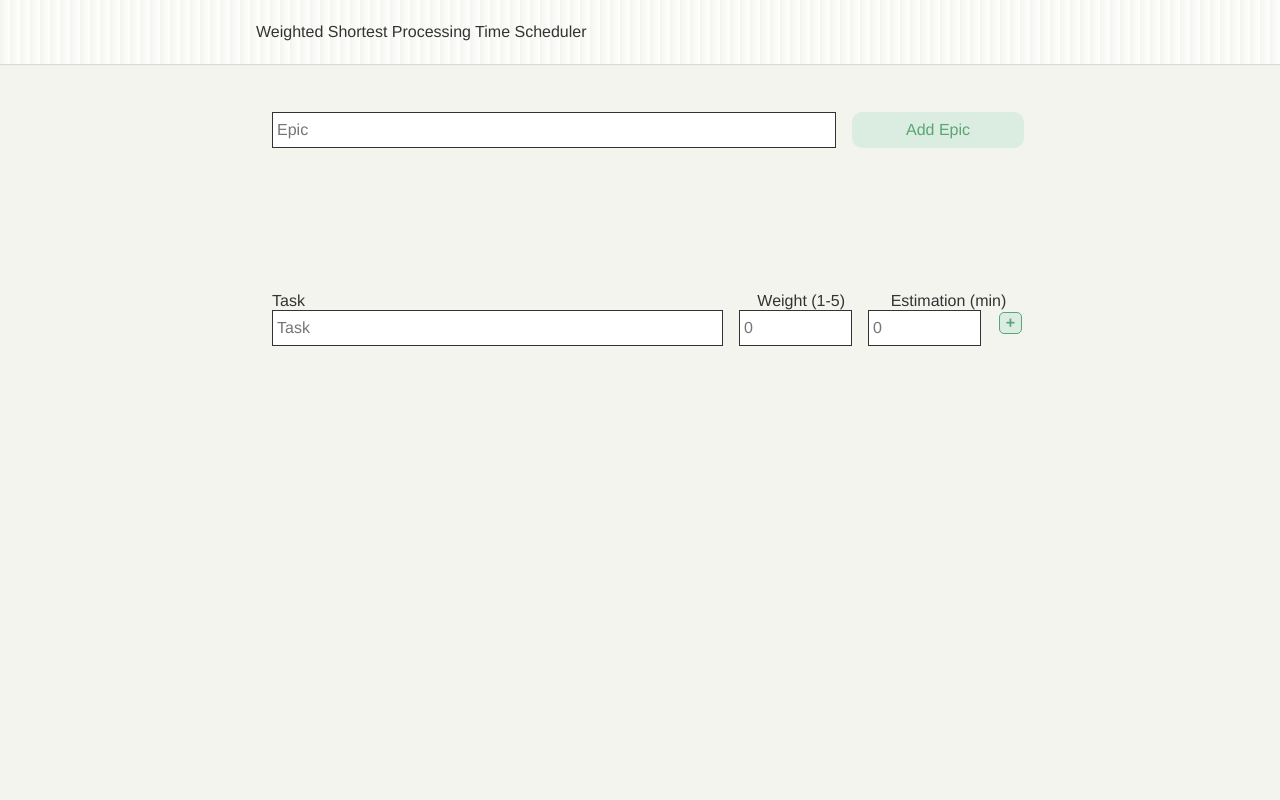
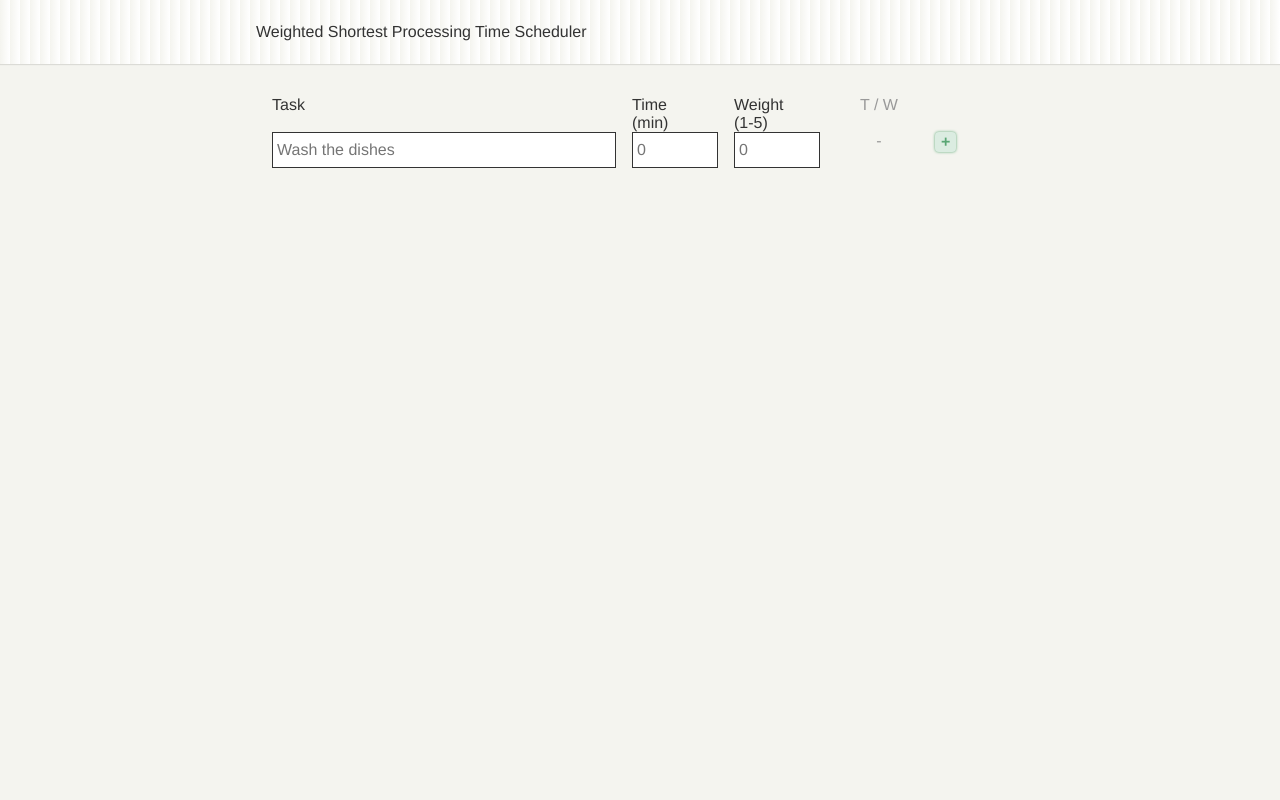
Before and after one commit to gabepk/wspt-scheduler, a React (Create React App) app: page / in a window 1280 px wide. Shown: the top 800 px of the page. Built offline with nearby package versions, Linux system fonts and the light colour scheme.

Commit message:
Add input validations

```diff
--- a/package.json
+++ b/package.json
@@ -1,5 +1,5 @@
 {
-  "homepage": "https://gabepk.github.io/wspt-scheduler/",
+  "homepage": "https://gabepk.github.io/wspt-scheduler",
   "name": "wspt-scheduler",
   "version": "0.1.0",
   "private": true,
@@ -18,7 +18,7 @@
     "test": "react-scripts test",
     "eject": "react-scripts eject",
     "predeploy": "npm run build",
-    "deploy": "gh-pages -d build"
+    "deploy": "gh-pages -b main -d build"
   },
   "eslintConfig": {
     "extends": [
--- a/src/App.css
+++ b/src/App.css
@@ -97,7 +97,6 @@ a {
 }
 
 input {
-  padding: 8px 4px;
   border: 1px solid #333;
 }
 
--- a/src/Components/Scheduler/Epic.module.css
+++ b/src/Components/Scheduler/Epic.module.css
@@ -15,6 +15,7 @@
   border: none;
   margin-left: 1rem;
   border-radius: 10px;
+  box-shadow: 0 0 3px 0;
 }
 
 .epicInput {
--- a/src/Components/Scheduler/Scheduler.js
+++ b/src/Components/Scheduler/Scheduler.js
@@ -8,9 +8,10 @@ const Scheduler = () => {
   const [tasks, setTasks] = React.useState(null);
 
   React.useEffect(() => {
-    const localEpicsStr = window.localStorage.getItem('epics');
-    const localEpics = JSON.parse(localEpicsStr);
-    setEpics(localEpics || []);
+    // TODO: Connect Epic with Task
+    // const localEpicsStr = window.localStorage.getItem('epics');
+    // const localEpics = JSON.parse(localEpicsStr);
+    // setEpics(localEpics || []);
 
     const localTasksStr = window.localStorage.getItem('tasks');
     const localTasks = JSON.parse(localTasksStr);
--- a/src/Components/Scheduler/Task.js
+++ b/src/Components/Scheduler/Task.js
@@ -16,12 +16,20 @@ const Task = ({ tasks, setTasks, nextId }) => {
 
   function addTask() {
     if (!newTask || !newTask.name || newTask.name.length <= 0) return;
+
+    if (newTask.estimation && newTask.estimation < 1) return;
+
+    if (newTask.weight && (newTask.weight < 1 || newTask.weight > 5)) return;
+
     const taskAlreadyExists = tasks.find((task) => task.name === newTask.name);
     if (taskAlreadyExists) {
       alert('Task already exists');
     } else {
       const task = { ...newTask, id: counter };
       setCounter(counter + 1);
+
+      task.weight = task.weight || 1;
+      task.estimation = task.estimation || 1;
 
       const newTasks = [...tasks, task];
       updateTasksSorted(newTasks);
@@ -70,15 +78,24 @@ const Task = ({ tasks, setTasks, nextId }) => {
     <section className={styles.task}>
       <div className={styles.row}>
         <div>Task</div>
-        <div>Weight (1-5)</div>
-        <div>Estimation (min)</div>
+        <div>
+          Time
+          <br />
+          (min)
+        </div>
+        <div>
+          Weight
+          <br />
+          (1-5)
+        </div>
+        <div className={styles.order}>T / W</div>
         <div></div>
       </div>
-      <div className={styles.row}>
+      <div className={`${styles.row} ${styles.newTaskForm}`}>
         <div>
           <input
             type="text"
-            placeholder="Task"
+            placeholder="Wash the dishes"
             value={newTask.name}
             onChange={({ target }) =>
               setNewTask({ ...newTask, name: target.value })
@@ -89,9 +106,10 @@ const Task = ({ tasks, setTasks, nextId }) => {
           <input
             type="number"
             placeholder="0"
-            value={newTask.weight}
+            value={newTask.estimation}
             onChange={({ target }) =>
-              setNewTask({ ...newTask, weight: Number(target.value) })
+              Number(target.value) > 0 &&
+              setNewTask({ ...newTask, estimation: Number(target.value) })
             }
           />
         </div>
@@ -99,11 +117,18 @@ const Task = ({ tasks, setTasks, nextId }) => {
           <input
             type="number"
             placeholder="0"
-            value={newTask.estimation}
+            value={newTask.weight}
             onChange={({ target }) =>
-              setNewTask({ ...newTask, estimation: Number(target.value) })
+              Number(target.value) > 0 &&
+              Number(target.value) < 6 &&
+              setNewTask({ ...newTask, weight: Number(target.value) })
             }
           />
+        </div>
+        <div className={styles.order}>
+          {newTask.estimation && newTask.weight
+            ? parseFloat(newTask.estimation / newTask.weight).toFixed(1)
+            : '-'}
         </div>
         <div>
           <button className={styles.addButton} onClick={addTask}>
@@ -128,6 +153,19 @@ const Task = ({ tasks, setTasks, nextId }) => {
               <input
                 type="number"
                 min="1"
+                className={styles.taskInput}
+                value={task.estimation}
+                onClick={({ target }) => target.classList.add('editable')}
+                onChange={({ target }) =>
+                  updateTaskEstimation(task.id, target.value)
+                }
+                onBlur={({ target }) => target.classList.remove('editable')}
+              />
+            </div>
+            <div>
+              <input
+                type="number"
+                min="1"
                 max="5"
                 className={styles.taskInput}
                 value={task.weight}
@@ -138,18 +176,8 @@ const Task = ({ tasks, setTasks, nextId }) => {
                 onBlur={({ target }) => target.classList.remove('editable')}
               />
             </div>
-            <div>
-              <input
-                type="number"
-                min="1"
-                className={styles.taskInput}
-                value={task.estimation}
-                onClick={({ target }) => target.classList.add('editable')}
-                onChange={({ target }) =>
-                  updateTaskEstimation(task.id, target.value)
-                }
-                onBlur={({ target }) => target.classList.remove('editable')}
-              />
+            <div className={styles.order}>
+              {parseFloat(task.estimation / task.weight).toFixed(1)}
             </div>
             <div>
               <button
--- a/src/Components/Scheduler/Task.module.css
+++ b/src/Components/Scheduler/Task.module.css
@@ -1,3 +1,7 @@
+.newTaskForm input {
+  padding: 8px 4px;
+}
+
 .taskInput {
   outline: none;
   border: none;
@@ -11,12 +15,13 @@
 
 .task div.row {
   display: grid;
-  grid-template-columns: 4fr 1fr 1fr auto;
+  grid-template-columns: 4fr 1fr 1fr 1fr 1fr;
   gap: 1rem;
 }
 
 .task div.row.savedTasks {
   border-bottom: 1px solid #ddd;
+  padding: 8px 4px;
 }
 
 .task div.row.savedTasks input {
@@ -32,10 +37,9 @@ input {
   background-color: transparent;
   font-weight: bold;
   border: none;
-  border-radius: 5px;
-  margin: 2px;
+  border-radius: 4px;
+  box-shadow: 0 0 3px 0;
   cursor: pointer;
-  border: currentColor solid 1px;
 }
 
 .task button.removeButton {
@@ -46,6 +50,12 @@ input {
 .task button.addButton {
   color: #59a674;
   background-color: #dbece1;
+  margin-left: -3px;
+}
+
+.order {
+  text-align: center;
+  color: #999;
 }
 
 @media (max-width: 500px) {
```
Also changed, not shown: 2 other files (tests, documents, lock files or other folders).
